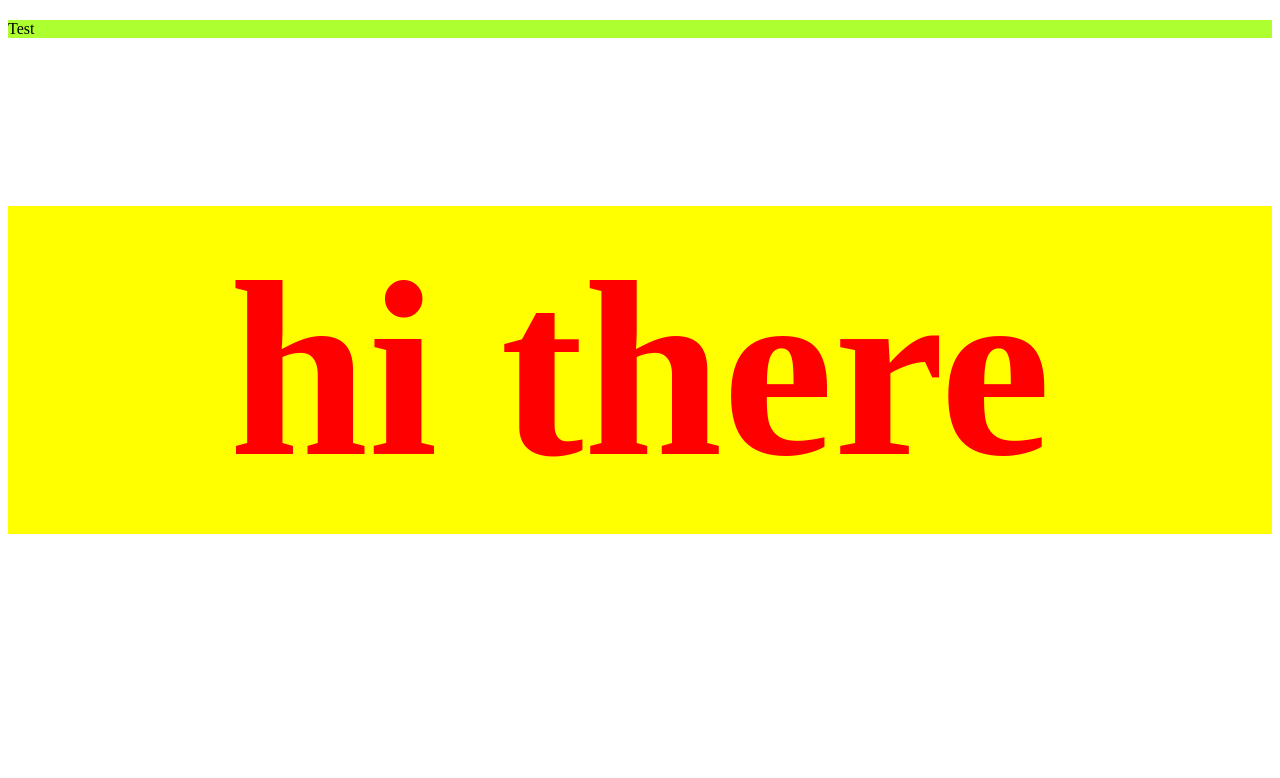
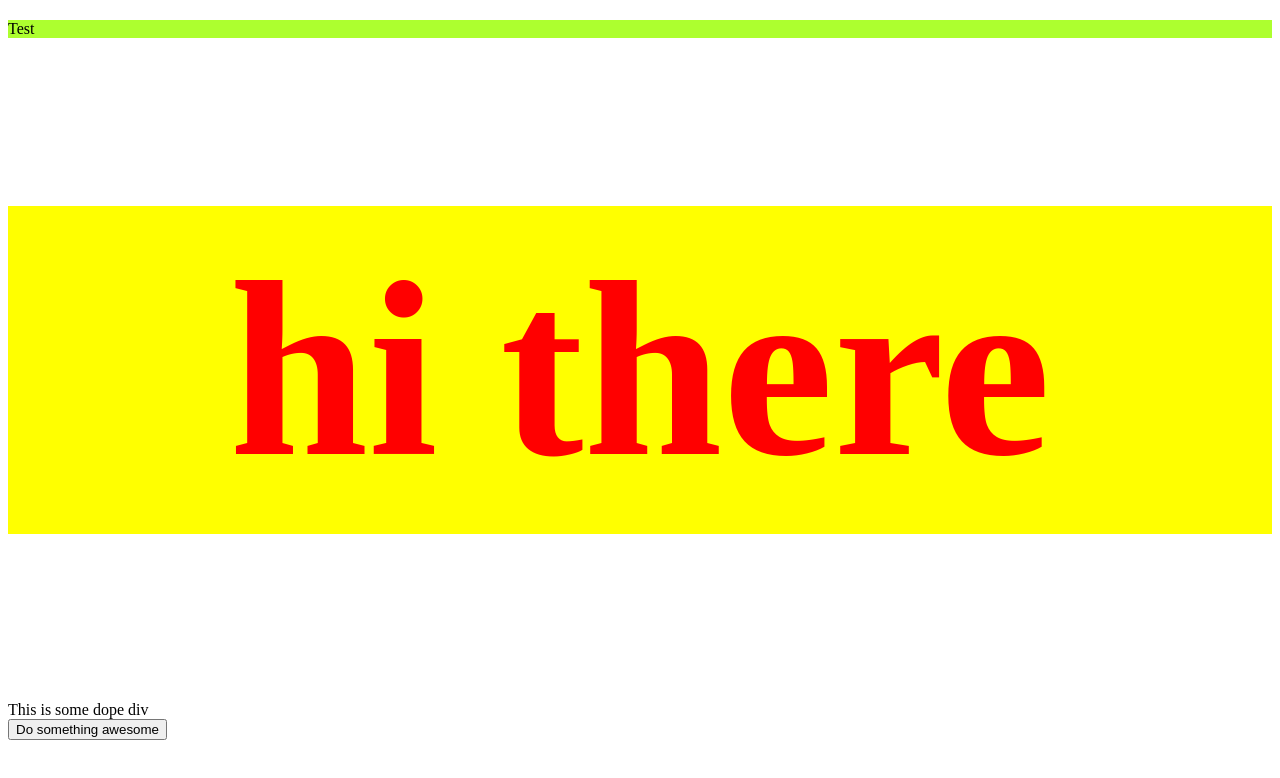
Before and after one commit to Jslayer88/Jslayer88, a plain HTML site: page week 2/class example B.html in a window 1280 px wide. Drawn offline with Linux system fonts and the light colour scheme.

Commit message:
Add home page

```diff
--- a/week 2/class example B.css
+++ b/week 2/class example B.css
@@ -12,3 +12,7 @@ p{
     color:black;
     margin: 20px 0;
 }
+
+button{
+    margin: top 20px;
+}
--- a/week 2/class example B.html
+++ b/week 2/class example B.html
@@ -6,10 +6,13 @@
     <meta name="viewport" content="width=device-width, initial-scale=1.0">
     <title>Document</title>
     <link rel="stylesheet" href="class example B.css">
+    <script src="class example B.js"></script>
 </head>
 <body>
     <p> Test</p>
     <h1>hi there</h1>
+    <DIv class="dopediv" id="divwithtext">This is some dope div</DIv>
+    <button onclick="changeText()">Do something awesome</button>
 
 
 </body>
--- /dev/null
+++ b/week 2/class example B.js
@@ -0,0 +1,3 @@
+function changeText(){
+    document.getElementById('divwithtext').innerHTML = 'Hi there'
+}
```
Also changed, not shown: week 2/index.html (added, +12 -0 lines).
